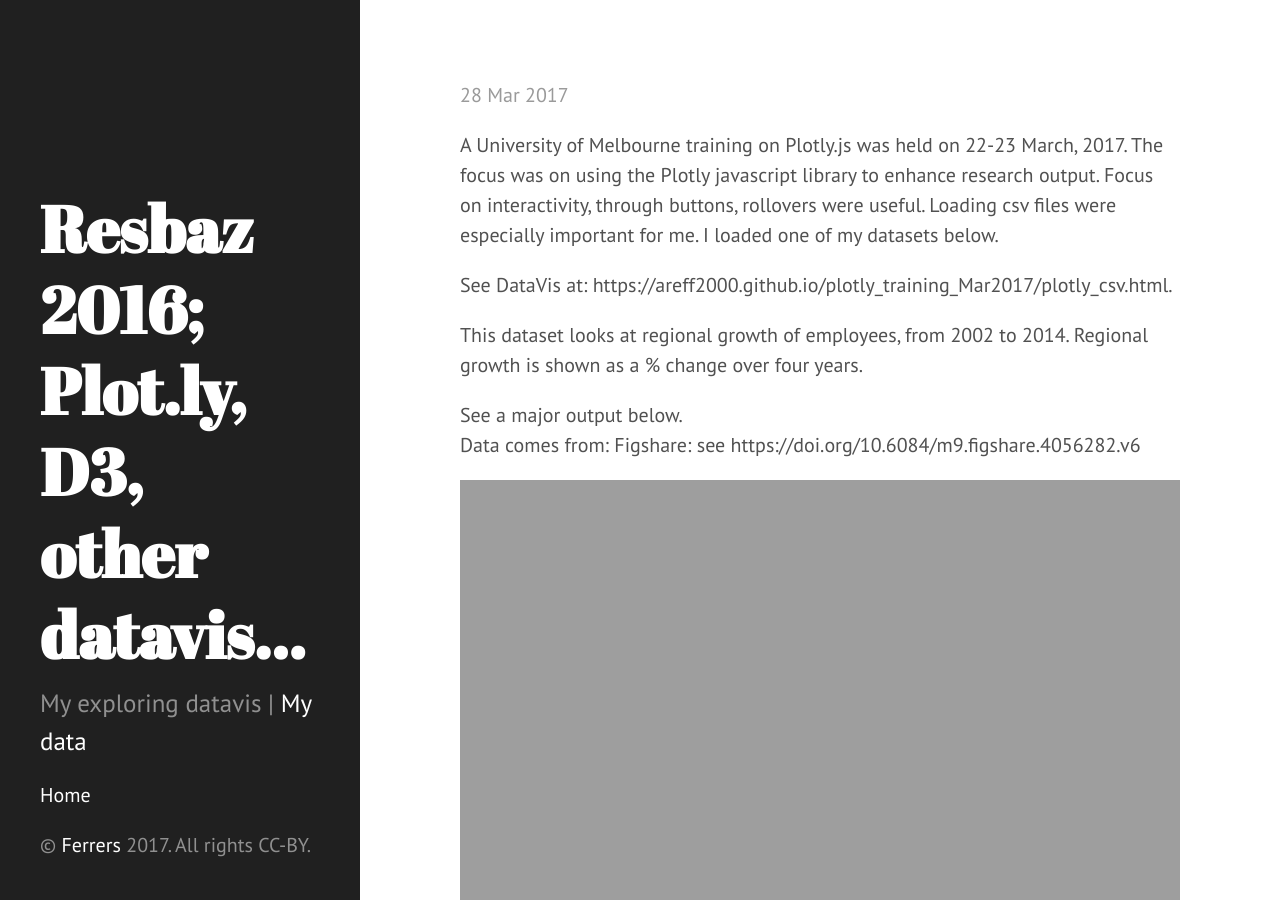
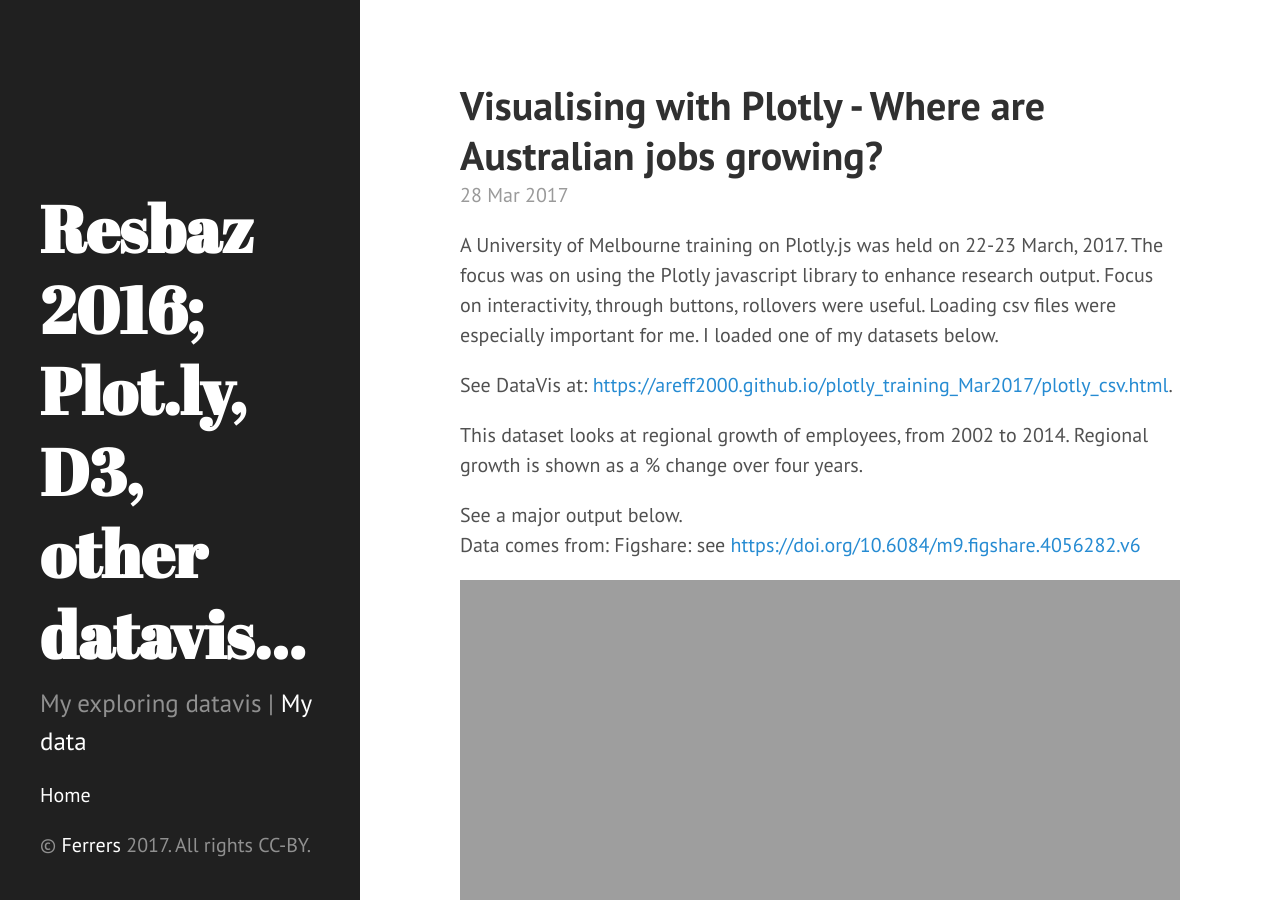
Before and after one commit to areff2000/areff2000.github.io, a Jekyll site: the page built from _posts/2017-03-28-plotly.markdown, in a window 1280 px wide and 900 px high. Built offline with Jekyll 4.4.1, drawn with Linux system fonts in a browser that asks for light colours; our own code applies the rules of GitHub Pages for plain Markdown files; part of the change alters nothing that is shown.

Commit message:
amend title to make visible, add links

```diff
--- a/_posts/2017-03-28-plotly.markdown
+++ b/_posts/2017-03-28-plotly.markdown
@@ -1,6 +1,6 @@
 ---
 published: true
-title: Visualising with Plotly: Where are Australian jobs growing?
+title: Visualising with Plotly - Where are Australian jobs growing?
 layout: post
 ---
 <p>
@@ -9,14 +9,14 @@ The focus was on using the Plotly javascript library to enhance research output.
 Focus on interactivity, through buttons, rollovers were useful.
 Loading csv files were especially important for me. I loaded one of my datasets below.</p>
 
-<p>See DataVis at: https://areff2000.github.io/plotly_training_Mar2017/plotly_csv.html.
+<p>See DataVis at: <a href="https://areff2000.github.io/plotly_training_Mar2017/plotly_csv.html">https://areff2000.github.io/plotly_training_Mar2017/plotly_csv.html</a>.
 </p>
 
 <p>This dataset looks at regional growth of employees, from 2002 to 2014.
 Regional growth is shown as a % change over four years.</p>
 
 See a major output below.<br>
-Data comes from: Figshare: see https://doi.org/10.6084/m9.figshare.4056282.v6
+Data comes from: Figshare: see <a href="https://doi.org/10.6084/m9.figshare.4056282.v6">https://doi.org/10.6084/m9.figshare.4056282.v6</a>
 
 <iframe width="100%" height="600" frameborder="0" scrolling="no" src="https://areff2000.github.io/plotly_training_Mar2017/plotly_csv.html
 "></iframe>
```
